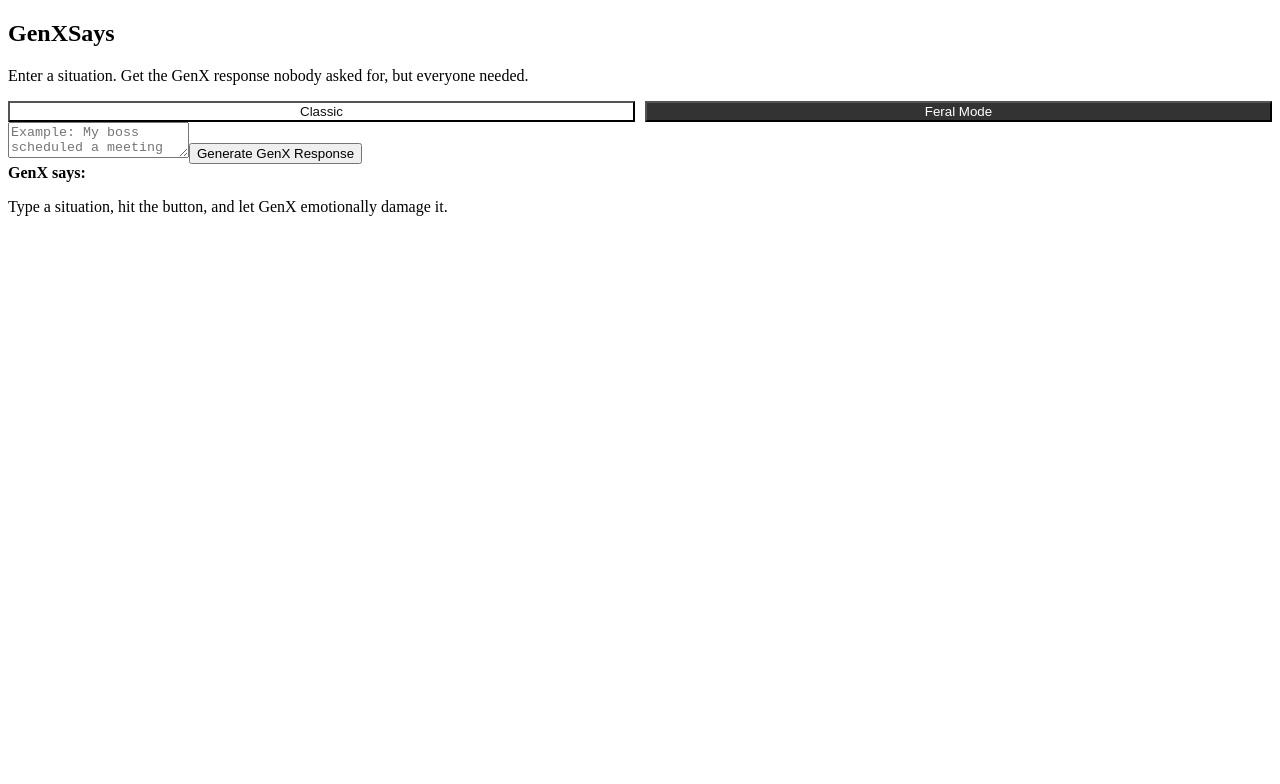
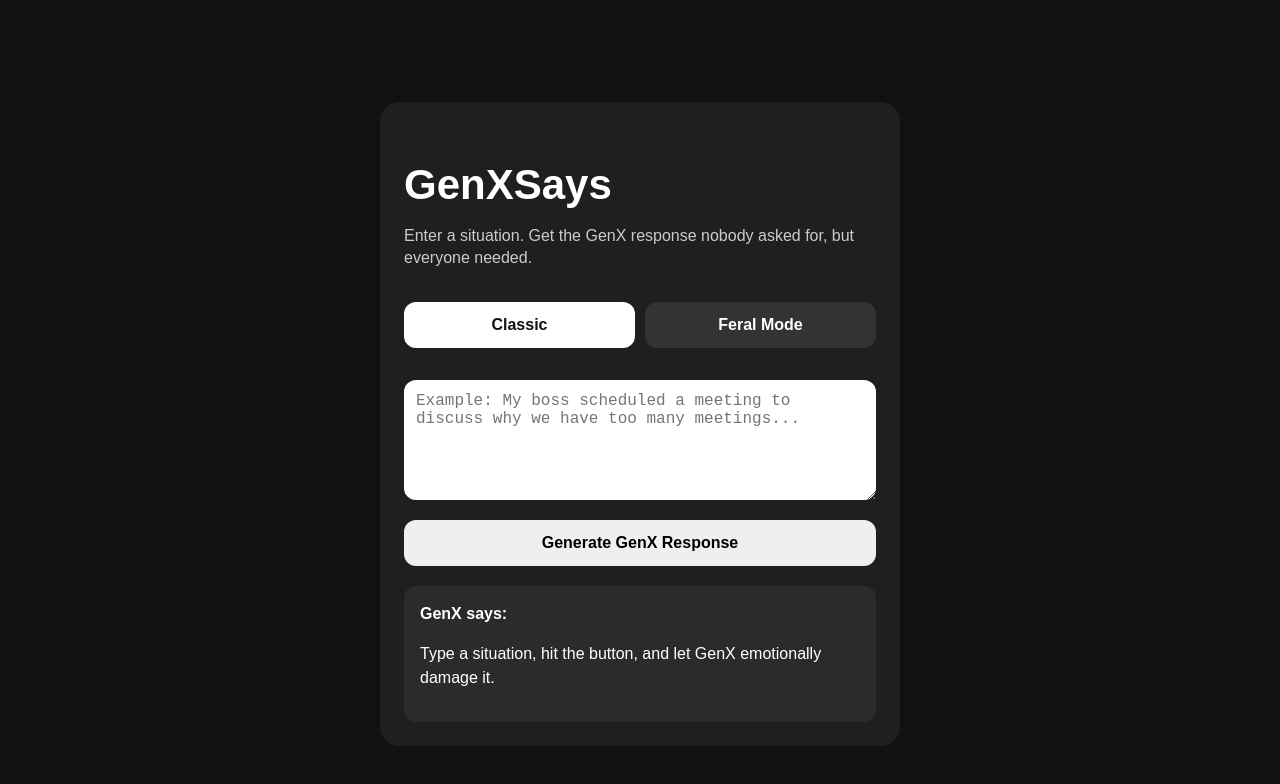
Before and after one commit to NIL8U/WWGXS-AI-App, a React (Vite) app: page / in a window 1280 px wide. Shown: the top 784 px of the page. Built offline with nearby package versions, Linux system fonts and the light colour scheme.

Commit message:
Update style.css

```diff
--- a/src/style.css
+++ b/src/style.css
@@ -1,7 +1,42 @@
+body {
+  margin: 0;
+  font-family: Arial, sans-serif;
+  background: #111;
+  color: white;
+}
+
+.app {
+  min-height: 100vh;
+  display: flex;
+  align-items: center;
+  justify-content: center;
+  padding: 24px;
+}
+
+.card {
+  width: 100%;
+  max-width: 520px;
+  background: #1f1f1f;
+  border-radius: 20px;
+  padding: 24px;
+  box-sizing: border-box;
+}
+
+h1 {
+  font-size: 42px;
+  margin-bottom: 12px;
+}
+
+.tagline {
+  color: #ccc;
+  line-height: 1.4;
+  margin-bottom: 16px;
+}
+
 .mode-toggle {
   display: flex;
   gap: 10px;
-  margin-top: 16px;
+  margin-bottom: 16px;
 }
 
 .mode-toggle button {
@@ -14,3 +49,33 @@
   background: white;
   color: #111;
 }
+
+textarea {
+  width: 100%;
+  min-height: 120px;
+  margin-top: 16px;
+  padding: 12px;
+  border-radius: 12px;
+  border: none;
+  font-size: 16px;
+  box-sizing: border-box;
+}
+
+button {
+  width: 100%;
+  margin-top: 16px;
+  padding: 14px;
+  border: none;
+  border-radius: 12px;
+  font-weight: bold;
+  font-size: 16px;
+  cursor: pointer;
+}
+
+.response {
+  margin-top: 20px;
+  background: #2b2b2b;
+  padding: 16px;
+  border-radius: 12px;
+  line-height: 1.5;
+}
```
